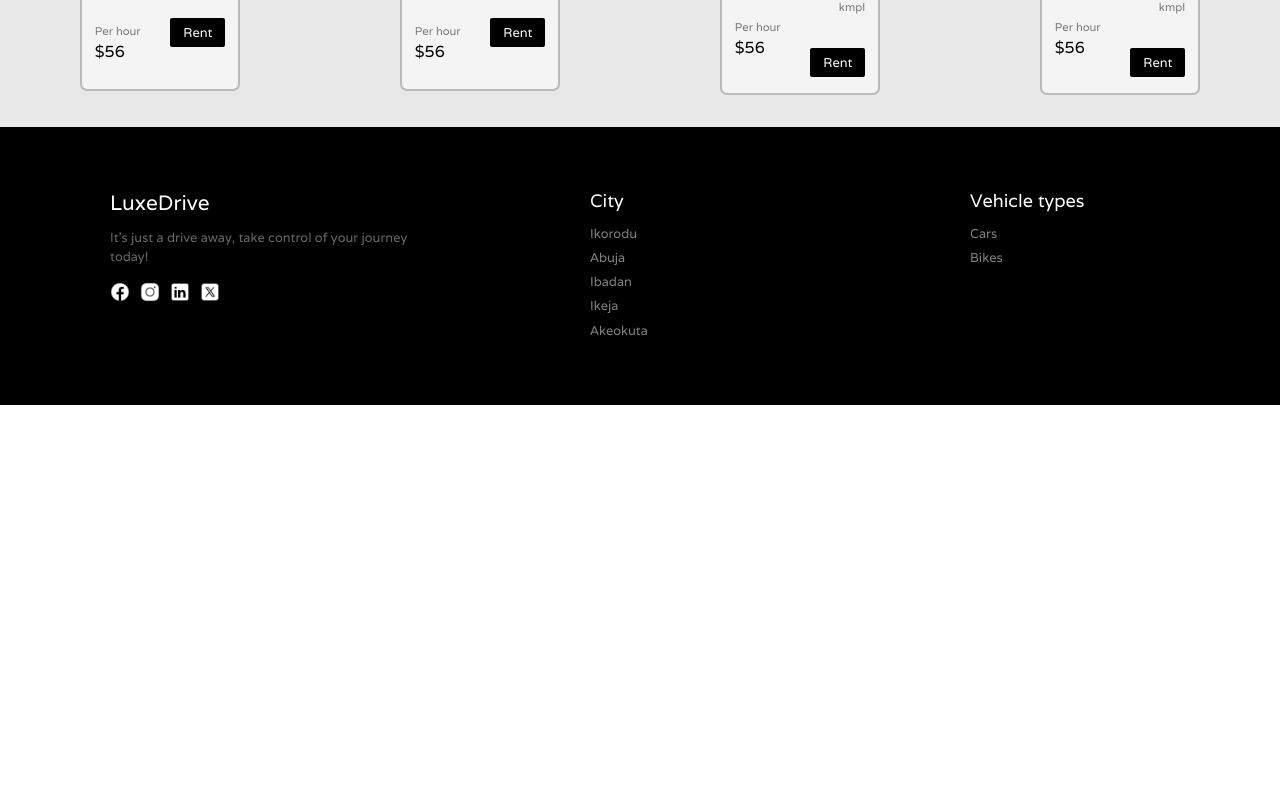
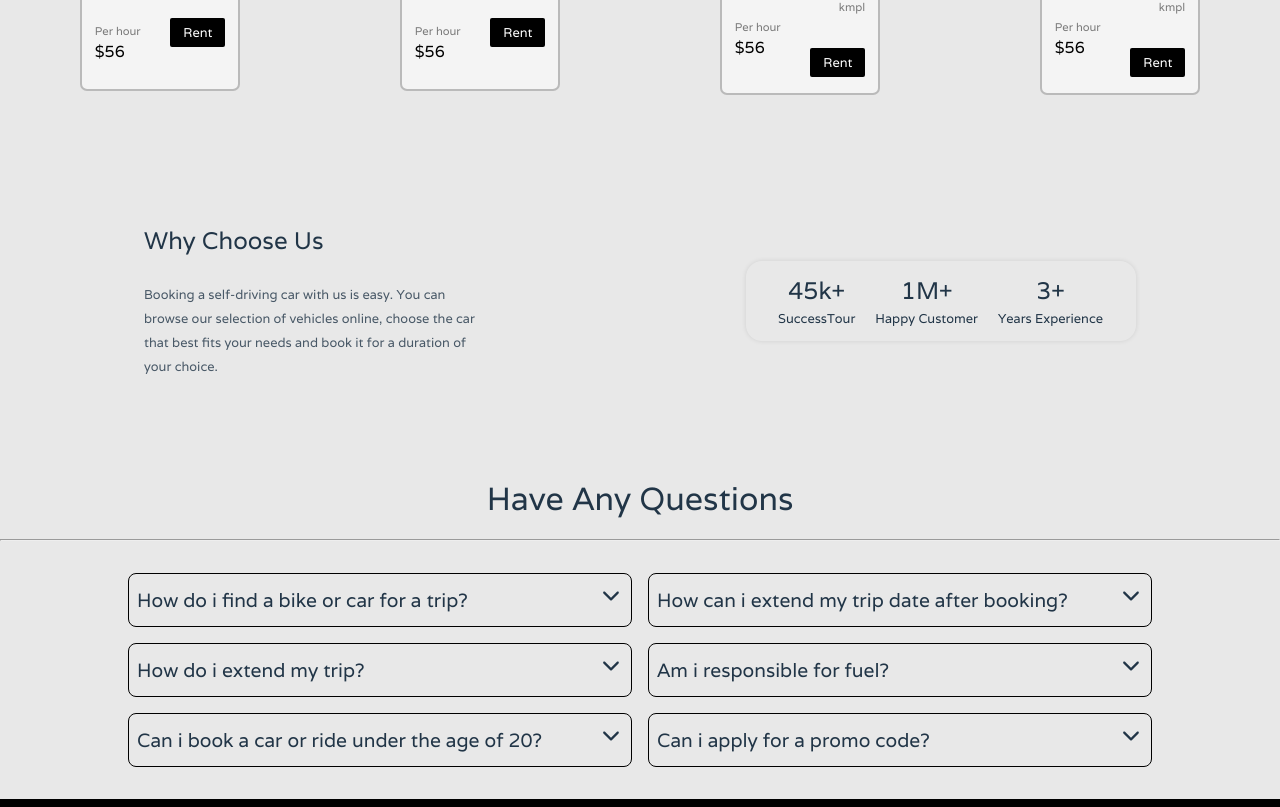
Before and after one commit to precy001/Luxedrive, a React (Vite) app: page / in a window 1280 px wide. Shown: the part 933-1740 px from the top of the page. Before the commit the page ends 1338 px from the top, so only its background shows below. Built offline with nearby package versions, Linux system fonts and the light colour scheme.

Commit message:
fixthebug

```diff
--- a/package.json
+++ b/package.json
@@ -13,6 +13,7 @@
     "axios": "^1.7.9",
     "react": "^18.3.1",
     "react-dom": "^18.3.1",
+    "react-icons": "^5.4.0",
     "react-router-dom": "^7.1.3"
   },
   "devDependencies": {
--- a/src/App.jsx
+++ b/src/App.jsx
@@ -2,6 +2,8 @@
 import './styles/main.css'
 import LandingPageRent from "./components/LandingPageRent"
 import Footer from "./components/Footer"
+import Chooseus from "./components/Chooseus"
+import Faq from "./components/Faq"
 
 function App() {
 
@@ -9,7 +11,10 @@
     <>
       <Header />
       <LandingPageRent />
+      <Chooseus />
+      <Faq />
       <Footer />
+
     </>
   )
 }
--- /dev/null
+++ b/src/components/Chooseus.jsx
@@ -0,0 +1,28 @@
+import React from 'react'
+import '../styles/chooseus.css'
+
+const Chooseus = () => {
+  return (
+    <div className='chooseus'>
+        <div className="left-stats">
+        <div className="why">
+        Why Choose Us
+      </div>
+      <div className="choose-note">
+        Booking a self-driving car with us is easy. You can browse our selection of vehicles online, choose the car that best fits your needs and book it for a duration of your choice.  </div>
+        </div>
+   <div className="right-stats">
+    <div className="one">
+    45k+ <span className='users'>SuccessTour</span>
+    </div>
+  <div className="one">
+  1M+ <span className='users'>Happy Customer</span>
+  </div>
+    <div className="one">3+<span className='users'>Years Experience</span></div>
+
+   </div>
+    </div>
+  )
+}
+
+export default Chooseus
--- /dev/null
+++ b/src/components/Faq.jsx
@@ -0,0 +1,46 @@
+import React, { useState } from 'react';
+import { IoIosArrowDown, IoIosArrowUp } from "react-icons/io";
+import '../styles/faq.css';
+
+const Faq = () => {
+  const [activeIndex, setActiveIndex] = useState(null);
+
+  const questions = [
+    { question: 'How do i find a bike or car for a trip?', answer: 'You can browse our selection of vehicles online, choose the car that best fits your needs and book it for a duration of your choice.' },
+    { question: 'How can i extend my trip date after booking?', answer: 'You can extend your trip date by contacting our customer support team.' },
+    { question: 'How do i extend my trip?', answer: 'You can extend your trip by contacting our customer support team.' },
+    { question: 'Am i responsible for fuel?', answer: 'No, we are not responsible for fuel. You are responsible for paying for the fuel used during your trip.' },
+    { question: 'Can i book a car or ride under the age of 20?', answer: 'Yes, you can book a car or ride under the age of 20 if you have a valid driver license.' },
+    { question: 'Can i apply for a promo code?', answer: 'Yes, you can apply for a promo code by contacting our customer support team.' }
+  ];
+
+  const toggleAnswer = (index) => {
+    setActiveIndex(activeIndex === index ? null : index);
+  };
+
+  return (
+    <div>
+      <div className="ques">Have Any Questions</div>
+      <hr className='faq-divider' />
+      <div className="dropdowns">
+        {questions.map((question, index) => (
+          <div className="faq-item" key={index}>
+            <div className="faq-question" onClick={() => toggleAnswer(index)}>
+              <span>{question.question}</span>
+              <span className="icon">
+                {activeIndex === index ? <IoIosArrowUp /> : <IoIosArrowDown />}
+              </span>
+            </div>
+            {activeIndex === index && (
+              <div className="faq-answer">
+                {question.answer}
+              </div>
+            )}
+          </div>
+        ))}
+      </div>
+    </div>
+  );
+};
+
+export default Faq;
--- /dev/null
+++ b/src/styles/chooseus.css
@@ -0,0 +1,43 @@
+.why{
+    font-size: 1.5rem;
+    font-weight: 600;
+}
+.choose-note{
+    padding-top: 1.5rem;
+    font-size: .8rem;
+    opacity: .8;
+    line-height: 1.5rem;
+}
+.chooseus{
+    display: flex;
+    justify-content: space-between;
+    padding: 6rem 9rem;
+    justify-items: center;
+    align-items: center;
+}
+.left-stats{
+    width: 35%;
+}
+.right-stats{
+    width: 390px;
+    text-align: center;
+    display: flex;
+    box-shadow: 0px 0px 5px 0px rgba(0, 0, 0, 0.1);
+    justify-items:center
+    ;
+    height: 80px;
+    align-items: center;
+    border-radius: 16px;
+    gap: 20px;
+    padding: 2rem;
+}
+.users{
+    display: block;
+    font-size: .8rem;
+    font-weight: 100;
+
+}
+.one{
+    font-size: 1.5rem;
+    font-weight: 600;
+}
--- /dev/null
+++ b/src/styles/faq.css
@@ -0,0 +1,50 @@
+.ques {
+    font-size: 2rem;
+    font-weight: 600;
+    margin-bottom: 1rem;
+    text-align: center;
+  }
+
+  .dropdowns {
+    display: grid;
+    grid-template-columns: repeat(2, 1fr);
+    gap: 1rem;
+    padding: 2rem 8rem;
+
+
+  }
+
+  .faq-item {
+    border-radius: 8px;
+
+    cursor: pointer;
+     padding: .5rem;
+    transition: all 0.3s ease;
+    border: 1px solid black;
+  }
+
+  .faq-question {
+    display: flex;
+    justify-content: space-between;
+    align-items: center;
+    font-size: 1.2rem;
+    font-weight: 500;
+
+
+    border-radius: 4px;
+
+    transition: background-color 0.3s ease;
+  }
+
+  .faq-answer {
+
+    border-radius: 6px;
+    margin-top: 0.5rem;
+    font-size: 1rem;
+    color: #333;
+  }
+
+  .icon {
+    font-size: 1.5rem;
+    transition: transform 0.3s ease;
+  }
```
Also changed, not shown: 1 other file (tests, documents, lock files or other folders).
